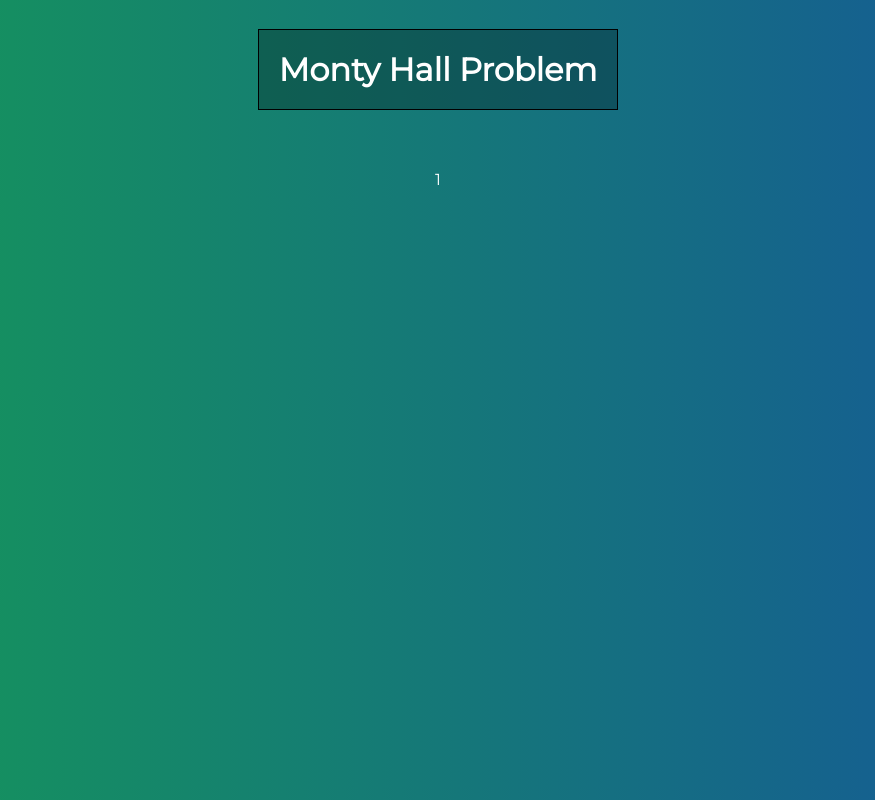
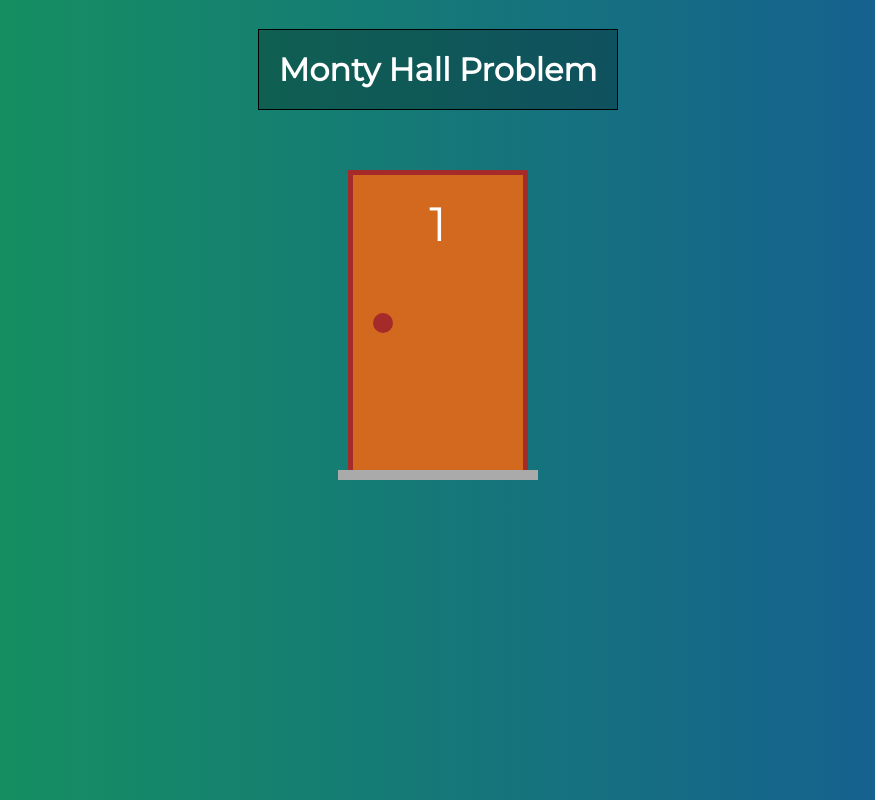
Before and after one commit to brenomachadodomonte/vue_monty_hall, a Vue app: page / in a window 1280 px wide. Shown: the whole page, without its empty margins (202-1077 px from the left). Built offline with nearby package versions, Linux system fonts and the light colour scheme.

Commit message:
Creating door css style

```diff
--- a/src/components/Door.vue
+++ b/src/components/Door.vue
@@ -1,11 +1,11 @@
 <template>
   <div class="door-area">
-    <div class="door-frame">
+    <div class="door-frame" :class="{ selected }">
       <Gift v-if="open && hasGift"/>
     </div>
-    <div class="door">
-      <div class="number">{{ number }}</div>
-      <div class="knob"></div>
+    <div class="door" @click="selected = !selected" :class="{ open }">
+      <div class="number" :class="{ selected }">{{ number }}</div>
+      <div class="knob" :class="{ selected }" @click.stop="open = true"></div>
     </div>
   </div>
 </template>
@@ -30,5 +30,83 @@ export default {
 </script>
 
 <style>
+:root {
+  --door-border: 5px solid brown;
+  --selected-border: 5px solid yellow;
+}
+
+.door-area {
+  position: relative;
+  width: 200px;
+  height: 310px;
+  border-bottom: 10px solid #aaa;
+  margin-bottom: 20px;
+  font-size: 3rem;
+
+  display: flex;
+  justify-content: center;
+}
+
+.door-frame {
+  position: absolute;
+  height: 300px;
+  width: 180px;
+  border-left: var(--door-border);
+  border-top: var(--door-border);
+  border-right: var(--door-border);
+
+  display: flex;
+  justify-content: center;
+  align-items: flex-end;
+}
+
+.door {
+  position: absolute;
+  top: 5px;
+  height: 295px;
+  width: 170px;
+  background-color: chocolate;
+
+  display: flex;
+  flex-direction: column;
+  align-items: center;
+  padding: 20px;
+}
+
+.door .knob {
+  height: 20px;
+  width: 20px;
+  border-radius: 10px;
+  background-color: brown;
+  align-self: flex-start;
+
+  margin-top: 60px;
+}
+
+.door-frame.selected {
+  border-left: var(--selected-border);
+  border-top: var(--selected-border);
+  border-right: var(--selected-border);
+}
+
+.door .number.selected {
+  color: yellow;
+}
+
+.door .knob.selected {
+  background-color: yellow;
+}
+
+.door.open {
+  background-color: #0007;
+}
+
+.door.open .knob {
+  display: none;
+}
+
+.door.open .number {
+  display: none;
+}
 
 </style>
```
